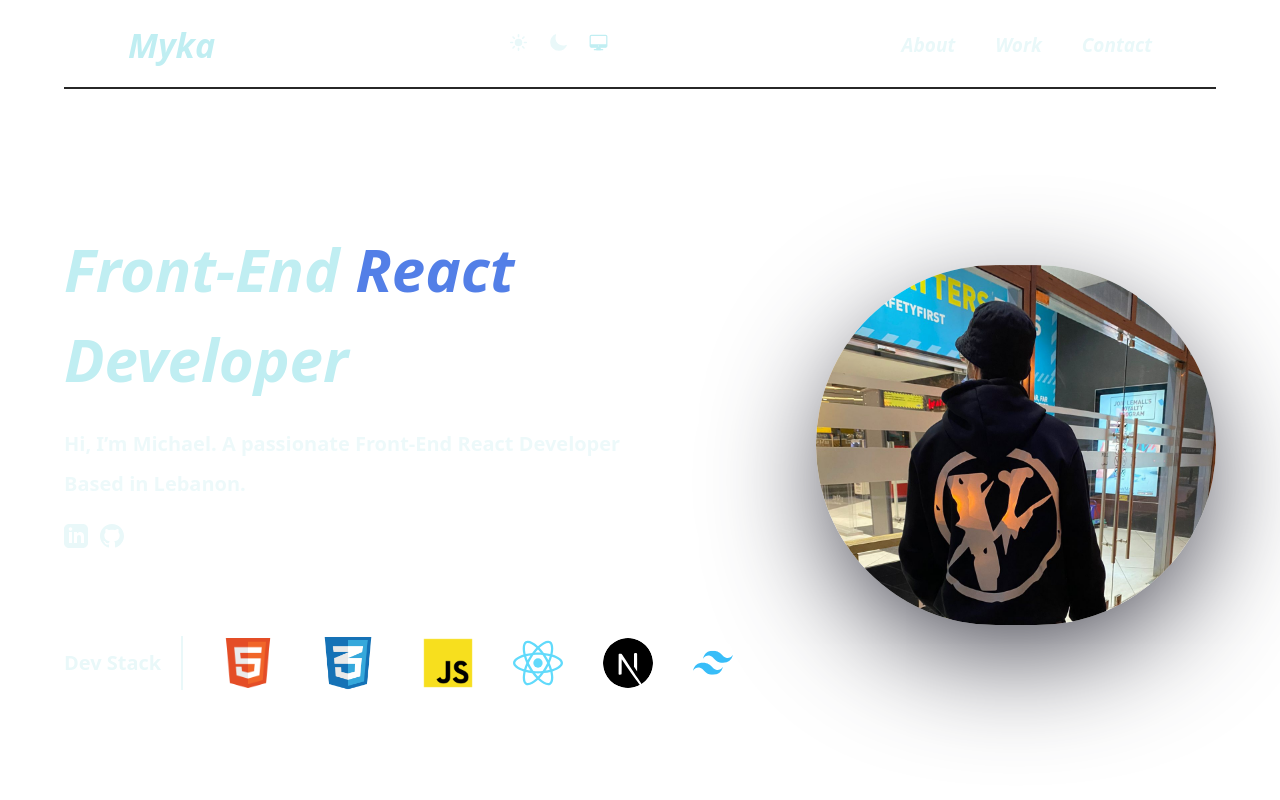
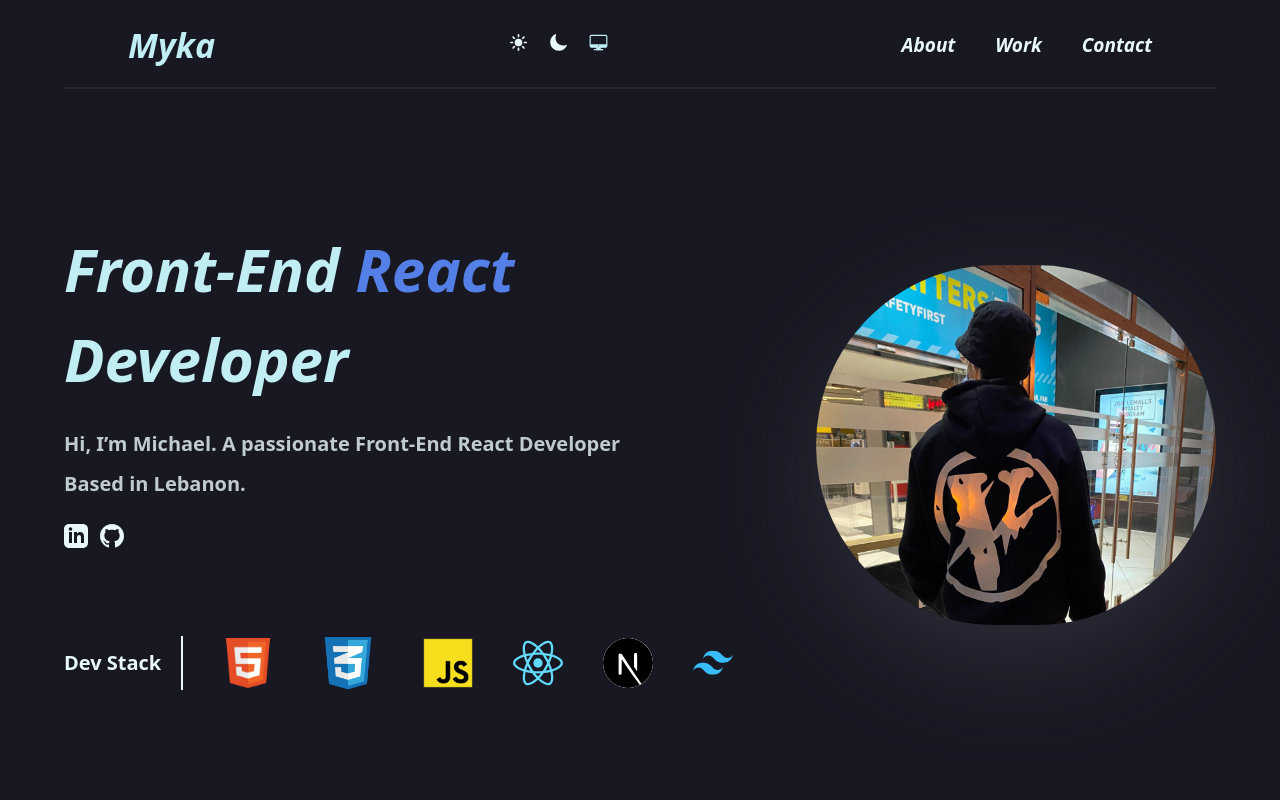
Before and after one commit to MMykka/Portfolio, a Next.js app: page / in a window 1280 px wide. Shown: the top 800 px of the page. Built offline with nearby package versions, Linux system fonts and the light colour scheme.

Commit message:
fifth commit

```diff
--- a/pages/_document.js
+++ b/pages/_document.js
@@ -4,7 +4,7 @@ export default function Document() {
   return (
     <Html lang="en" className='dark'>
       <Head />
-      <body>
+      <body className="dark:bg-[#181823] bg-[#EFFFFB] duration-300">
         <Main />
         <NextScript />
       </body>
--- a/styles/globals.css
+++ b/styles/globals.css
@@ -2,9 +2,6 @@
 @tailwind components;
 @tailwind utilities;
 
-.body {
-  @apply dark:bg-[#181823] bg-[#EFFFFB] duration-300;
-}
 
 html::-webkit-scrollbar {
   width: 0.3vw;
```
